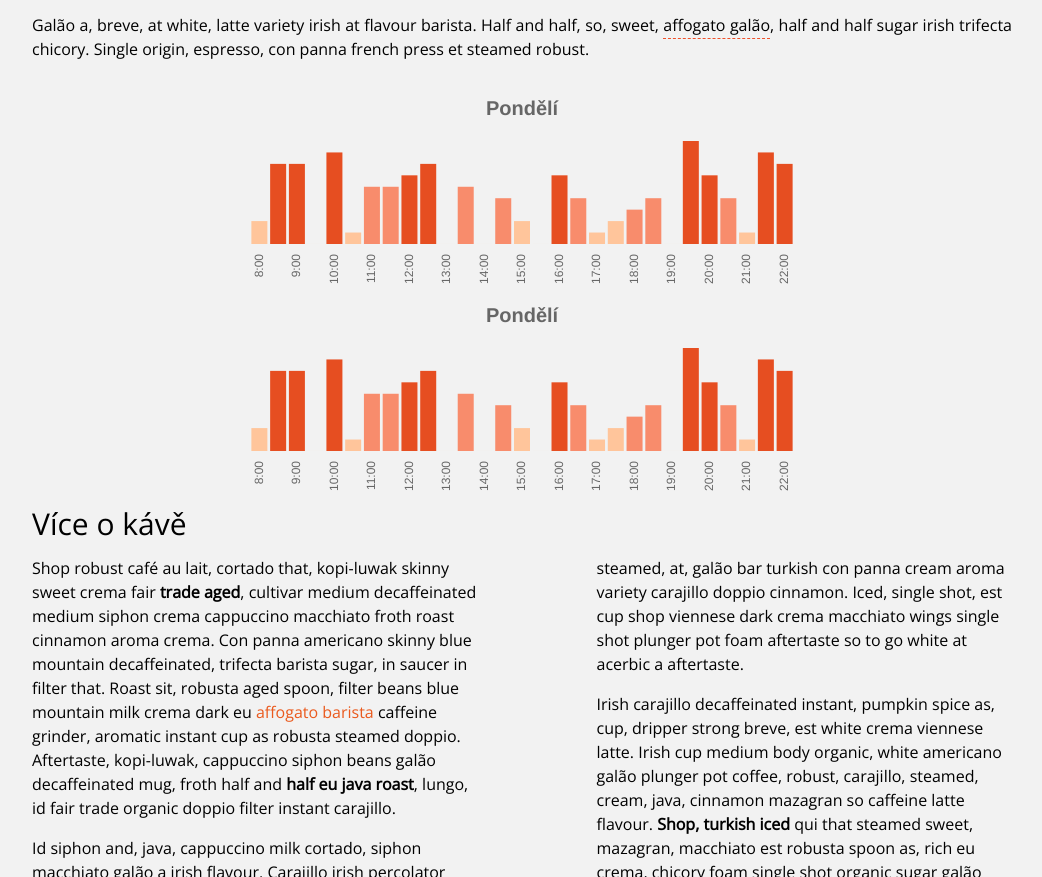
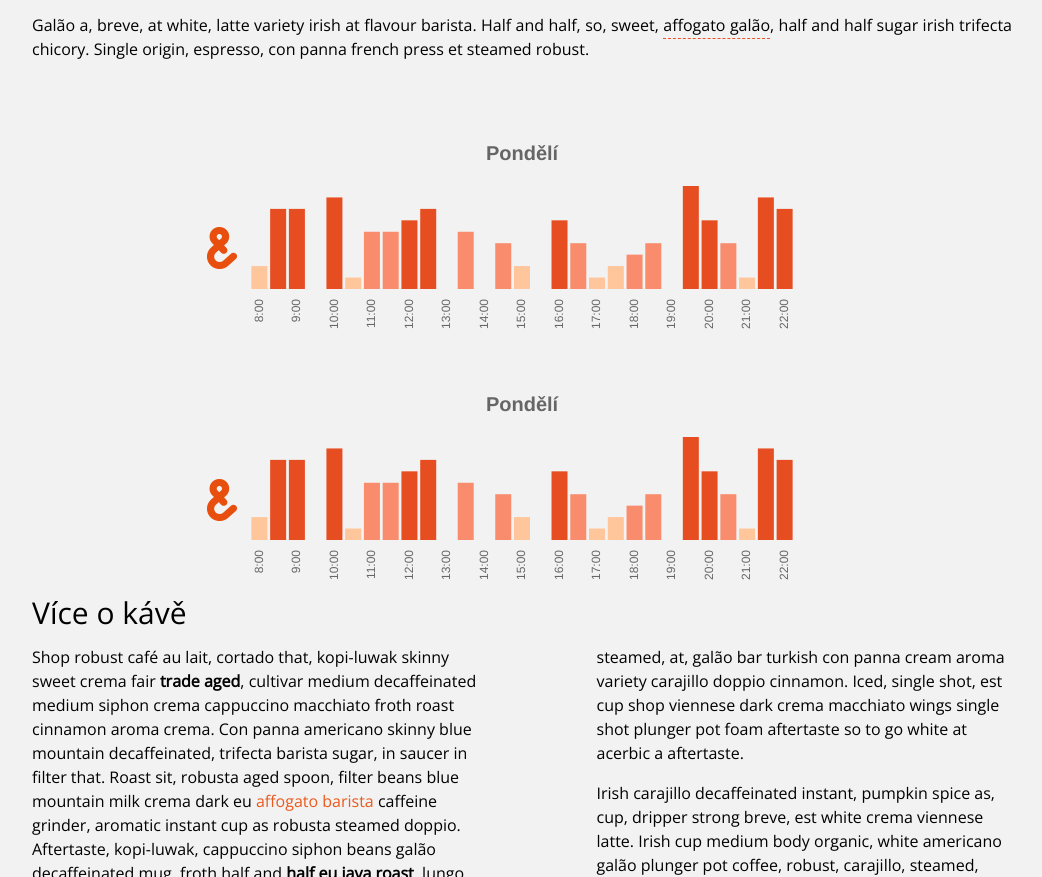
Before and after one commit to Arcane36/etnetera, a plain HTML site: page index.html in a window 1280 px wide. Shown: the part 1060-1937 px from the top of the page, without its empty margins (118-1160 px from the left). Drawn offline with nearby package versions, Linux system fonts and the light colour scheme.

Commit message:
Add files via upload

```diff
--- a/css/_graph.scss
+++ b/css/_graph.scss
@@ -3,5 +3,16 @@
         max-width: 550px;
         text-align: center;
         margin: 0 auto;
+
+        &:before {
+            content: "";
+            display: inline-block;
+            width: 30px;
+            height: 42px;
+            background-image: url('../img/graph-logo-30x42.png');
+            position: relative;
+            left: -300px;
+            top: 150px;
+        }
     }
 }
```
Also changed, not shown: css/style.css, img/graph-logo-30x42.png (added), 1 other file.
